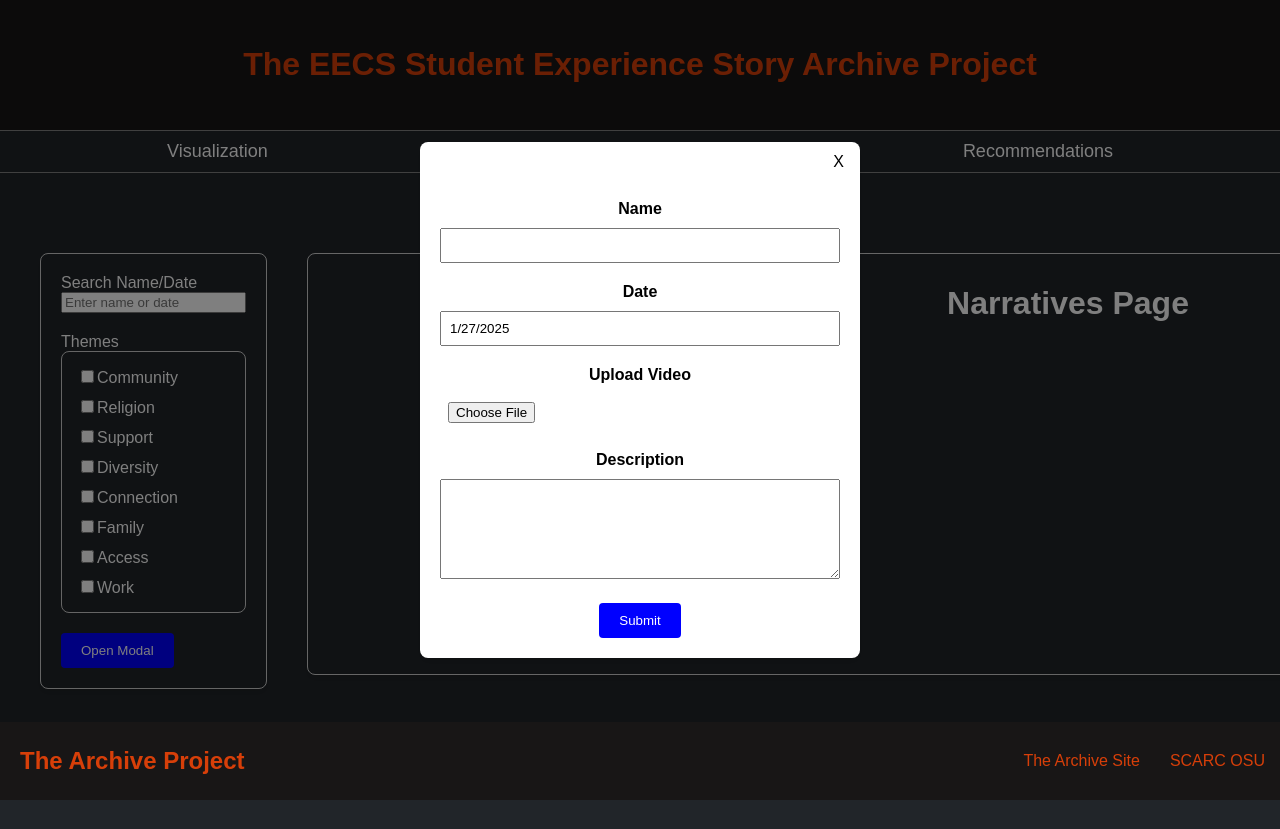
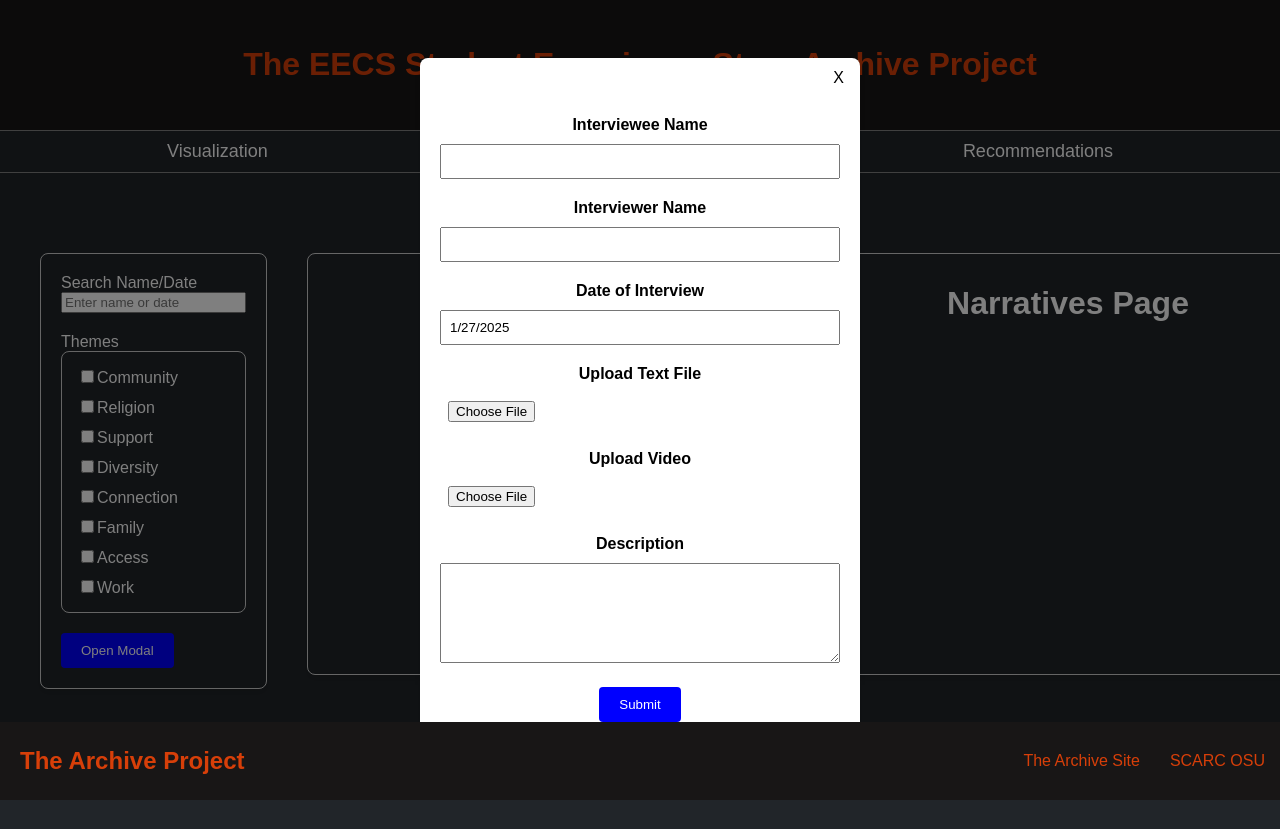
Before and after one commit to legion0820/SESAP, a React (Vite) app: page /narrative in a window 1280 px wide. Both pictures are taken after a click on the button "Open Modal". Shown: the top 829 px of the page. Built offline with nearby package versions, Linux system fonts and the light colour scheme.

Commit message:
Fernando: Added more submission details.

```diff
--- a/src/Narratives.jsx
+++ b/src/Narratives.jsx
@@ -244,7 +244,7 @@ function NarrativePage() {
           </DialogHeader>
           <form onSubmit={handleSubmit}>
             <div style={{ marginBottom: "20px" }}>
-              <h4 style={{ margin: "0 0 10px 0", color: "black" }}>Name</h4>
+              <h4 style={{ margin: "0 0 10px 0", color: "black" }}>Interviewee Name</h4>
               <input
                 id="name"
                 type="text"
@@ -255,12 +255,34 @@ function NarrativePage() {
               />
             </div>
             <div style={{ marginBottom: "20px" }}>
-              <h4 style={{ margin: "0 0 10px 0", color: "black" }}>Date</h4>
+              <h4 style={{ margin: "0 0 10px 0", color: "black" }}>Interviewer Name</h4>
+              <input
+                id="name"
+                type="text"
+                value={name}
+                onChange={(e) => setName(e.target.value)}
+                required
+                style={{ width: "100%", padding: "8px", boxSizing: "border-box" }}
+              />
+            </div>
+            <div style={{ marginBottom: "20px" }}>
+              <h4 style={{ margin: "0 0 10px 0", color: "black" }}>Date of Interview</h4>
               <input
                 id="date"
                 type="text"
                 value={new Date().toLocaleDateString()} // Automatically set the current date
                 readOnly
+                style={{ width: "100%", padding: "8px", boxSizing: "border-box" }}
+              />
+            </div>
+            <div style={{ marginBottom: "20px" }}>
+              <h4 style={{ margin: "0 0 10px 0", color: "black" }}>Upload Text File</h4>
+              <input
+                id="text-file"
+                type="file"
+                accept=".txt"
+                onChange={(e) => setTextFile(e.target.files[0])} // Handle text file change
+                required
                 style={{ width: "100%", padding: "8px", boxSizing: "border-box" }}
               />
             </div>
```
